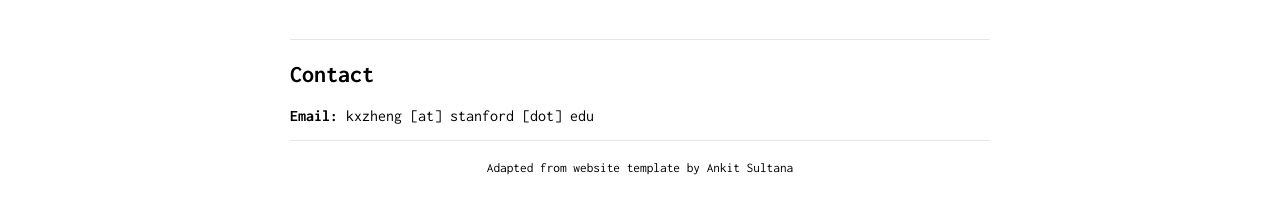
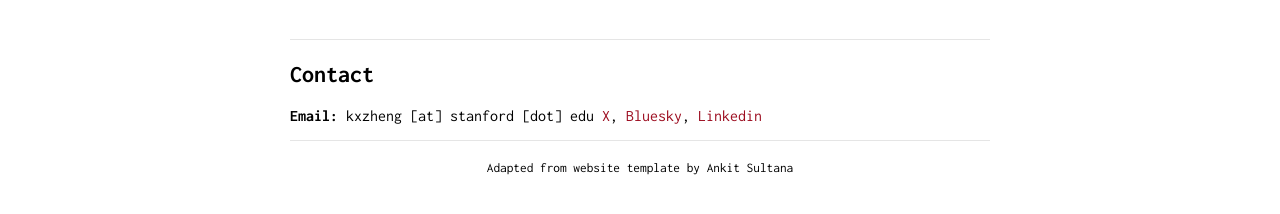
Before and after one commit to kristinezheng/kristinezheng.github.io, a Jekyll site: the page built from index.md, in a window 1280 px wide. Shown: the part 373-587 px from the top of the page. Built offline with Jekyll 4.4.1, drawn with Linux system fonts in a browser that asks for light colours.

Commit message:
clean contacts

```diff
--- a/index.md
+++ b/index.md
@@ -24,6 +24,7 @@ is_contact: true
 ## Contact
 
 **Email:** kxzheng [at] stanford [dot] edu
+[X](https://x.com/kristinexzheng), [Bluesky](https://bsky.app/profile/kristinezheng.bsky.social), [Linkedin](https://www.linkedin.com/in/kristine-zheng)
 
 <!-- <p class="contact-field">
     <img src="img/icon_scholar.png" class="contact-img" alt="photo" style="width: 25px">
```
